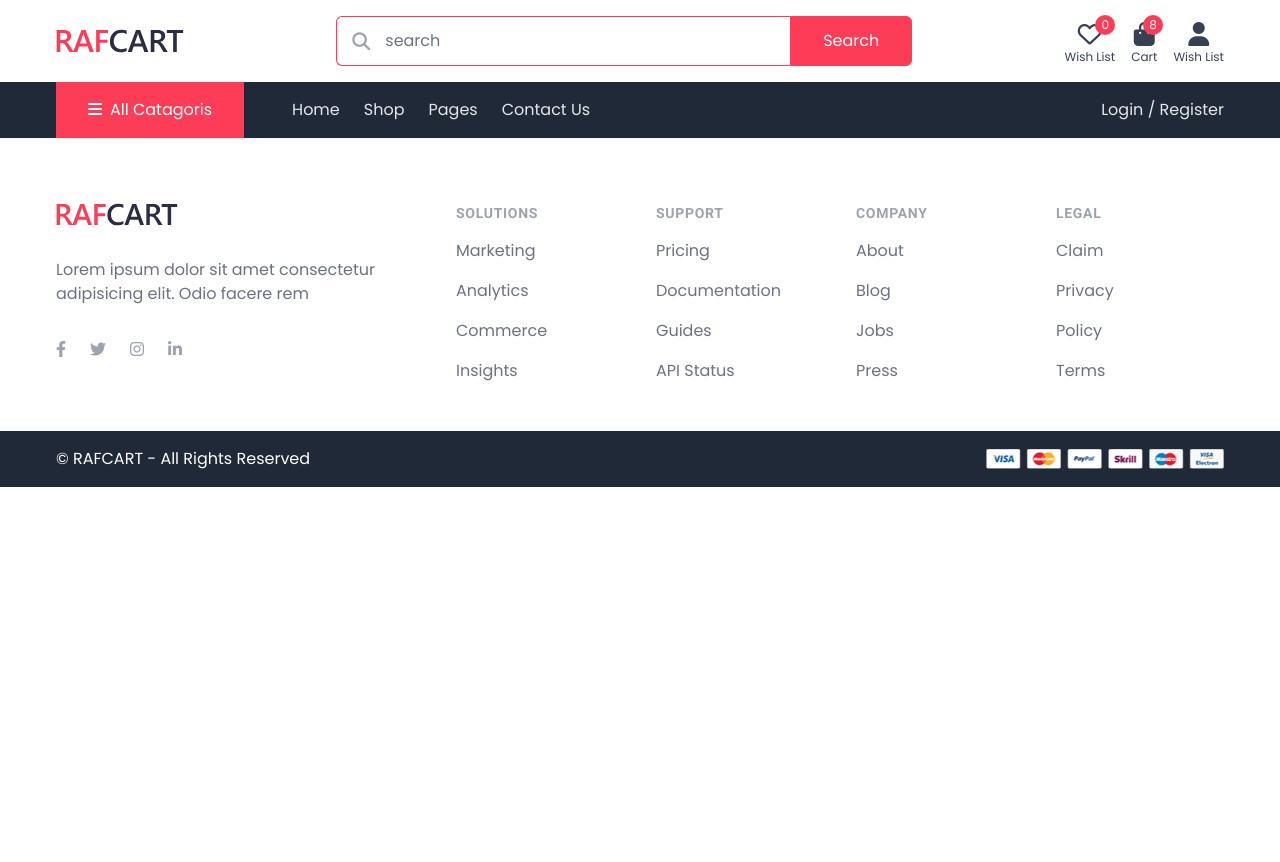
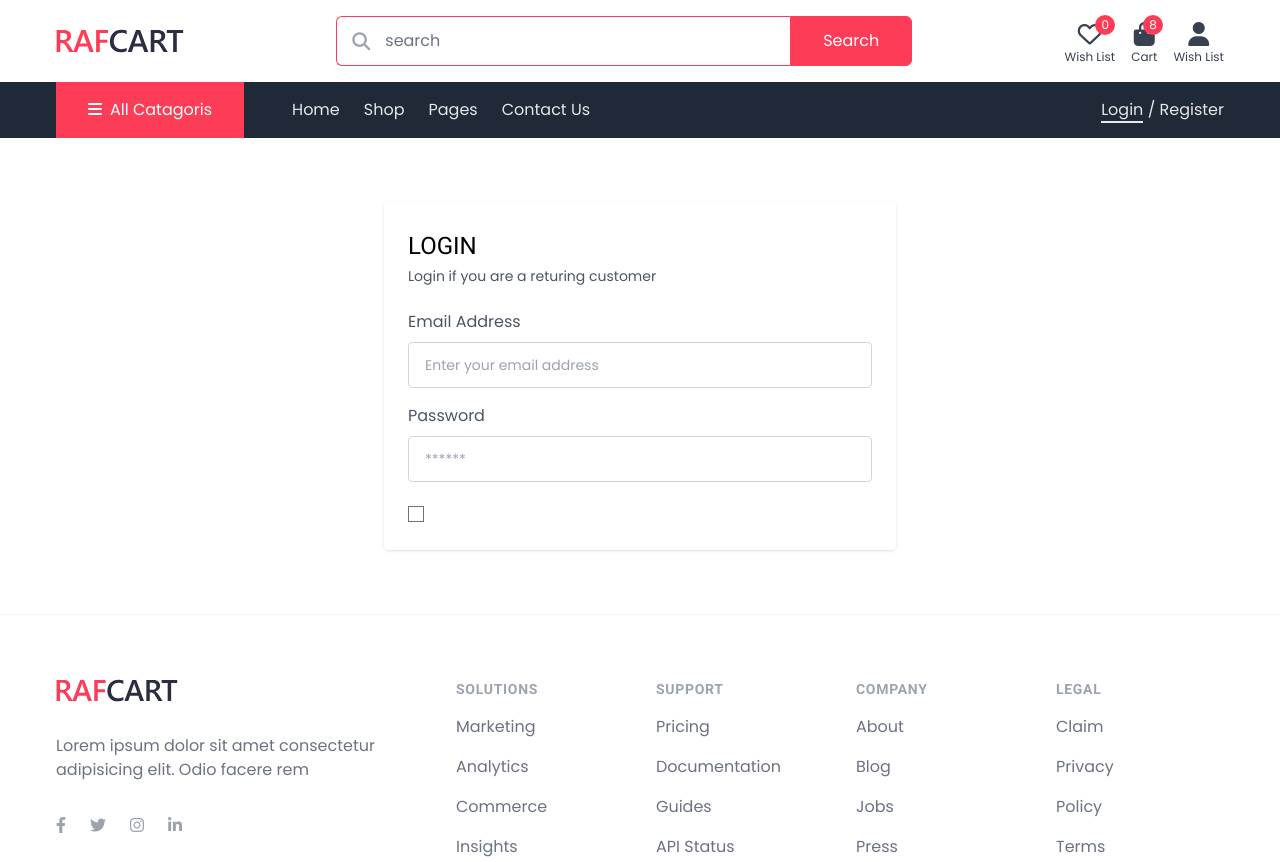
Before and after one commit to codex-rakibul/EcommerceSiteDesign, a website: page output/login.html in a window 1280 px wide. Shown: the top 862 px of the page. Before the commit the page ends 800 px from the top, so only its background shows below. Drawn offline with Linux system fonts and the light colour scheme.

Commit message:
login page edit

```diff
--- a/output/login.html
+++ b/output/login.html
@@ -148,7 +148,7 @@
             >
           </div>
           <div>
-            <a href="login.html" class="text-gray-200 hover:text-white transtion">Login</a>
+            <a href="login.html" class="text-gray-200 hover:text-white transtion border-b-2">Login</a>
             <a href="#" class="text-gray-200">/</a>
             <a href="register.html" class="text-gray-200 hover:text-white transtion">Register</a>
           </div>
@@ -157,6 +157,37 @@
     </nav>
     <!--NAVBAR SECTION END-->
 
+    <!-- LOGIN -->
+    <div class="container py-16">
+      <div class="max-w-lg mx-auto shadow px-6 py-7 rounded overflow-hidden">
+        <h2 class="text-2xl uppercase font-medium mb-1">Login</h2>
+        <p class="text-gray-600 mb-6 text-sm">
+          Login if you are a returing customer
+        </p>
+        <!-- FORM -->
+        <form action="">
+          <div class="space-y-4">
+            <div>
+              <label for="email" class="text-gray-600 mb-2 block">Email Address</label>
+              <input type="email" class="block w-full border-gray-300 px-4 py-3 text-gray-600 text-sm rounded focus:ring-0 focus:border-primary placeholder-gray-400" placeholder="Enter your email address" >
+            </div>
+            <div >
+              <label for="Password" class="text-gray-600 mb-2 block">Password</label>
+              <input type="password" class="block w-full border-gray-300 px-4 py-3 text-gray-600 text-sm rounded focus:ring-0 focus:border-primary placeholder-gray-400" placeholder="******" >
+            </div>
+          </div>
+
+          <div class="flex items-center justify-between mt-6">
+            <div class="flex items-center">
+              <input type="checkbox" class="text-primary focus:ring-0 cursor-pointer">
+            </div>
+          </div>
+
+
+        </form>
+      </div>
+    </div>
+    <!-- LOGIN END -->
 
     <!-- FOOTER SECTION START -->
     <footer class="bg-white pt-16 pb-12 border-t border-gray-100">
```
Also changed, not shown: output/index.html (+1 -1 lines), output/register.html (+1 -1 lines), output/shop.html (+1 -1 lines), output/view.html (+2 -2 lines), output/css/tailwind.css.
